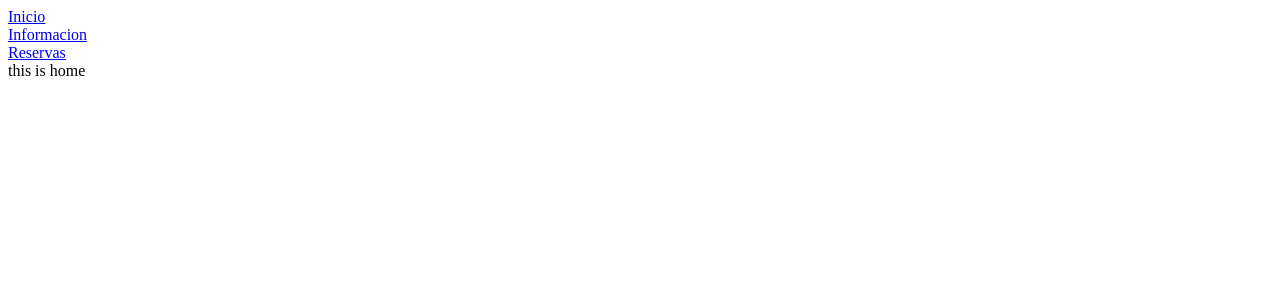
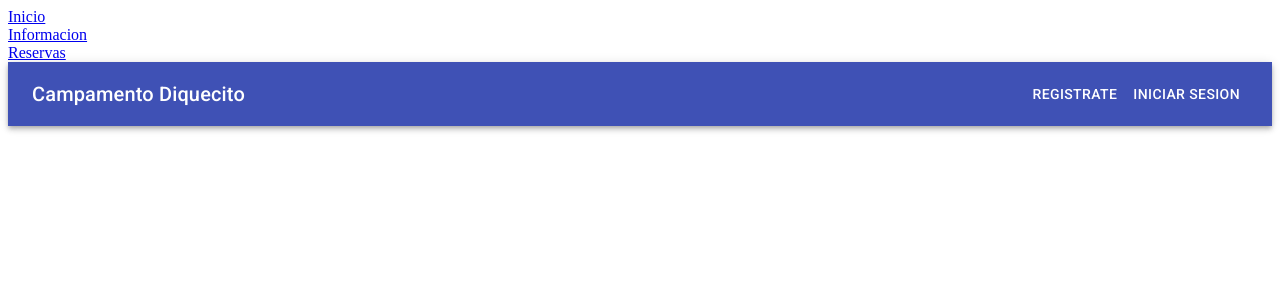
Before and after one commit to team3fat/frontend, a React (Create React App) app: page / in a window 1280 px wide. Shown: the top 300 px of the page. Built offline with nearby package versions, Linux system fonts and the light colour scheme.

Commit message:
NavBar Fake XD

```diff
--- a/src/_scenes/Home/Home.js
+++ b/src/_scenes/Home/Home.js
@@ -1,12 +1,38 @@
-import React, { Component } from 'react'
-export default class Home extends Component {
-    render() {
-        return (
-            <div>
-                <header>
-                    <t>this is home</t>
-                </header>
-            </div>
-        )
-    }
+import React from 'react';
+import { makeStyles } from '@material-ui/core/styles';
+import AppBar from '@material-ui/core/AppBar';
+import Toolbar from '@material-ui/core/Toolbar';
+import Typography from '@material-ui/core/Typography';
+import Button from '@material-ui/core/Button';
+import IconButton from '@material-ui/core/IconButton';
+import MenuIcon from '@material-ui/icons/Menu';
+
+const useStyles = makeStyles(theme => ({
+  root: {
+    flexGrow: 1,
+  },
+  menuButton: {
+    marginRight: theme.spacing(2),
+  },
+  title: {
+    flexGrow: 1,
+  },
+}));
+
+export default function ButtonAppBar() {
+  const classes = useStyles();
+
+  return (
+    <div className={classes.root}>
+      <AppBar position="static">
+        <Toolbar>
+          <Typography variant="h6" className={classes.title}>
+            Campamento Diquecito
+          </Typography>
+          <Button color="inherit">Registrate</Button>
+          <Button color="inherit">Iniciar Sesion</Button>
+        </Toolbar>
+      </AppBar>
+    </div>
+  );
 }
```
